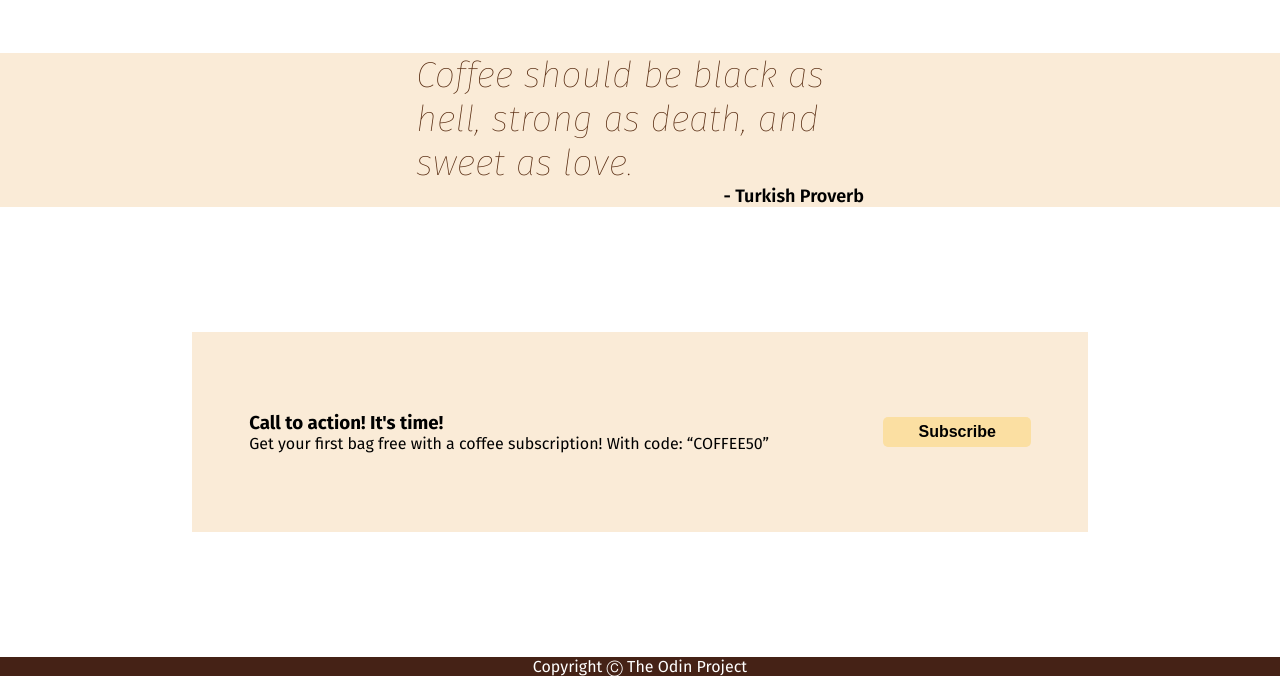
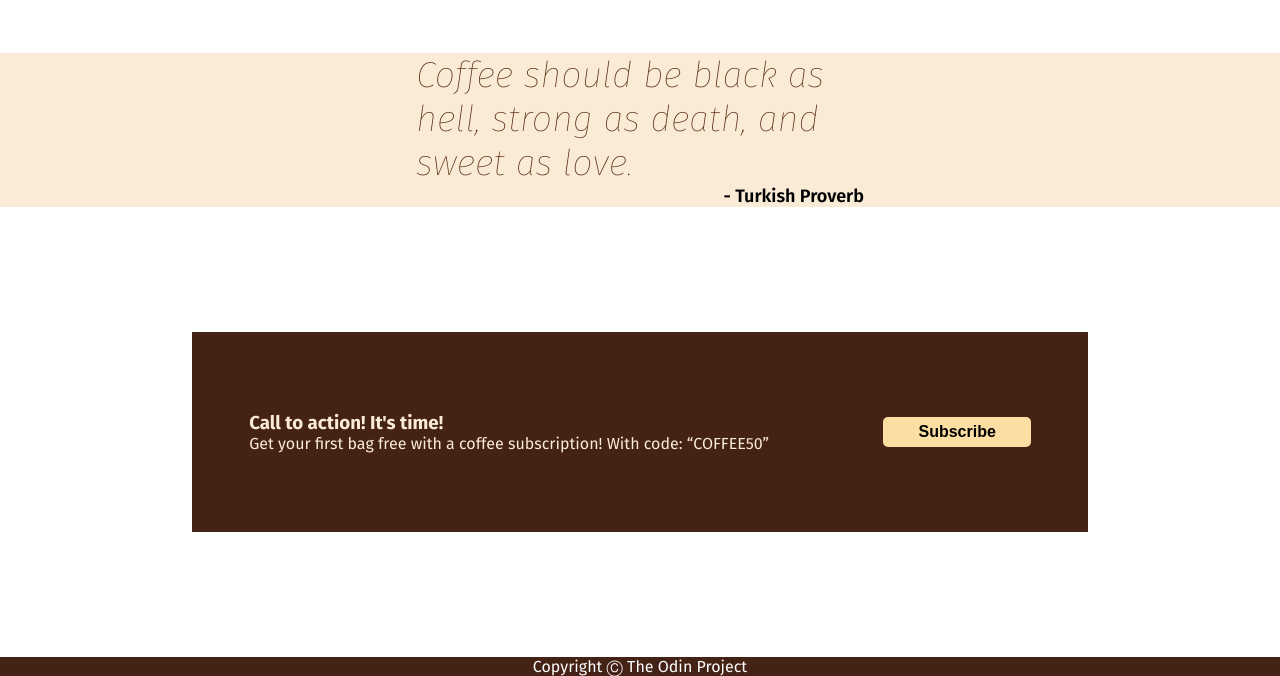
Before and after one commit to CarolineeTheCreativee/top-landing-page, a plain HTML site: page index.html in a window 1280 px wide. Shown: the part 897-1573 px from the top of the page. Drawn offline with Linux system fonts and the light colour scheme.

Commit message:
made some edits to the sucscribe section changed the background and font colour

```diff
--- a/styles.css
+++ b/styles.css
@@ -174,7 +174,8 @@ figcaption {
     align-items: center;
 }
 .signup-container {
-    background-color: #faebd7;
+    background-color: #452216;
+    color: #faebd7;
     height: 200px;
     display: flex;
     align-items: center;
```
